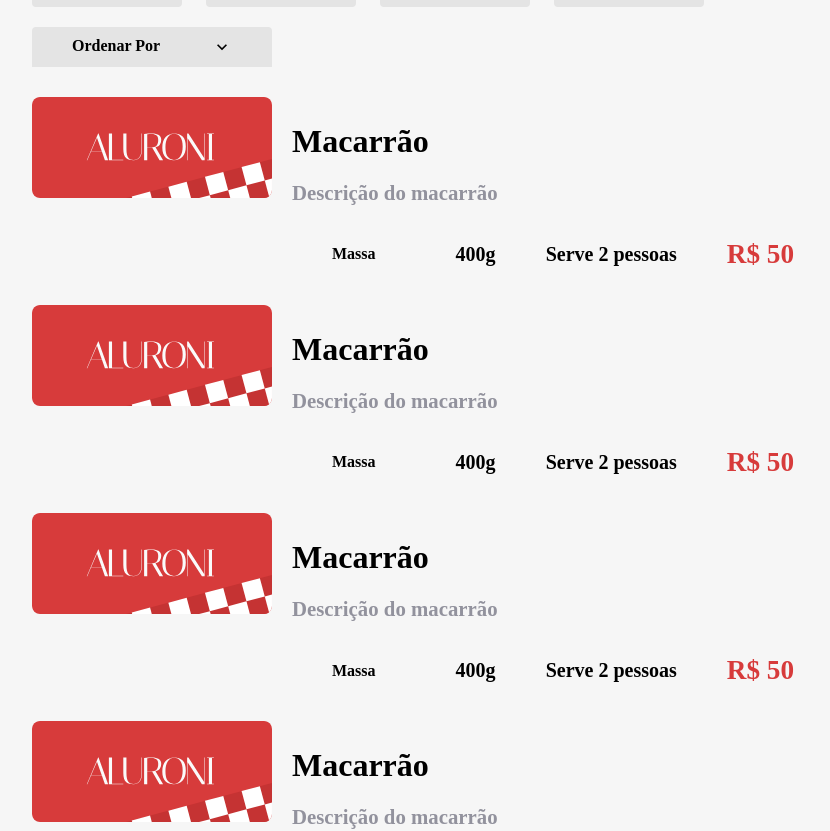
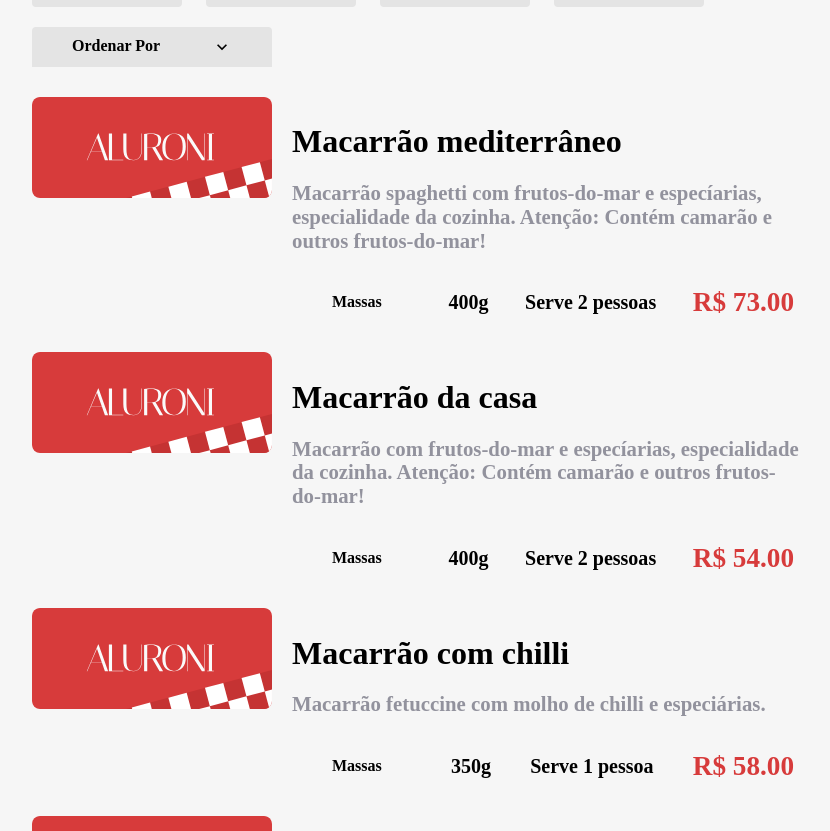
Before and after one commit to GuiSilveira/Aluroni-React, a React (Create React App) app: page / in a window 1280 px wide. Shown: the part 687-1518 px from the top of the page, without its empty margins (168-998 px from the left). Built offline with nearby package versions, Linux system fonts and the light colour scheme; a web font is replaced by a local one.

Commit message:
Aula 05 - Populando cada item

```diff
--- a/src/pages/Cardapio/Itens/Item/index.tsx
+++ b/src/pages/Cardapio/Itens/Item/index.tsx
@@ -1,22 +1,28 @@
 import styles from "./Item.module.scss";
 import logo from "assets/logo.svg";
+import cardapio from "../itens.json";
 
-export default function Item() {
+type Props = typeof cardapio[0];
+
+export default function Item(props: Props) {
+  const { title, description, category, size, price, serving } = props;
   return (
     <div className={styles.item}>
       <div className={styles.item__imagem}>
-        <img src={logo} alt="imagem" />
+        <img src={logo} alt={title} />
       </div>
       <div className={styles.item__descricao}>
         <div className={styles.item__titulo}>
-          <h2>Macarrão</h2>
-          <p>Descrição do macarrão</p>
+          <h2>{title}</h2>
+          <p>{description}</p>
         </div>
         <div className={styles.item__tags}>
-          <div className={styles.item__tipo}>Massa</div>
-          <div className={styles.item__porcao}>400g</div>
-          <div className={styles.item__qtdpessoas}>Serve 2 pessoas</div>
-          <div className={styles.item__valor}>R$ 50</div>
+          <div className={styles.item__tipo}>{category.label}</div>
+          <div className={styles.item__porcao}>{size}g</div>
+          <div className={styles.item__qtdpessoas}>
+            Serve {serving} pessoa{serving === 1 ? "" : "s"}
+          </div>
+          <div className={styles.item__valor}>R$ {price.toFixed(2)}</div>
         </div>
       </div>
     </div>
--- a/src/pages/Cardapio/Itens/index.tsx
+++ b/src/pages/Cardapio/Itens/index.tsx
@@ -6,7 +6,7 @@
   return (
     <div>
       {cardapio.map((item) => (
-        <div className={styles.itens}>{<Item key={item.id} />}</div>
+        <div className={styles.itens}>{<Item key={item.id} {...item} />}</div>
       ))}
     </div>
   );
```
